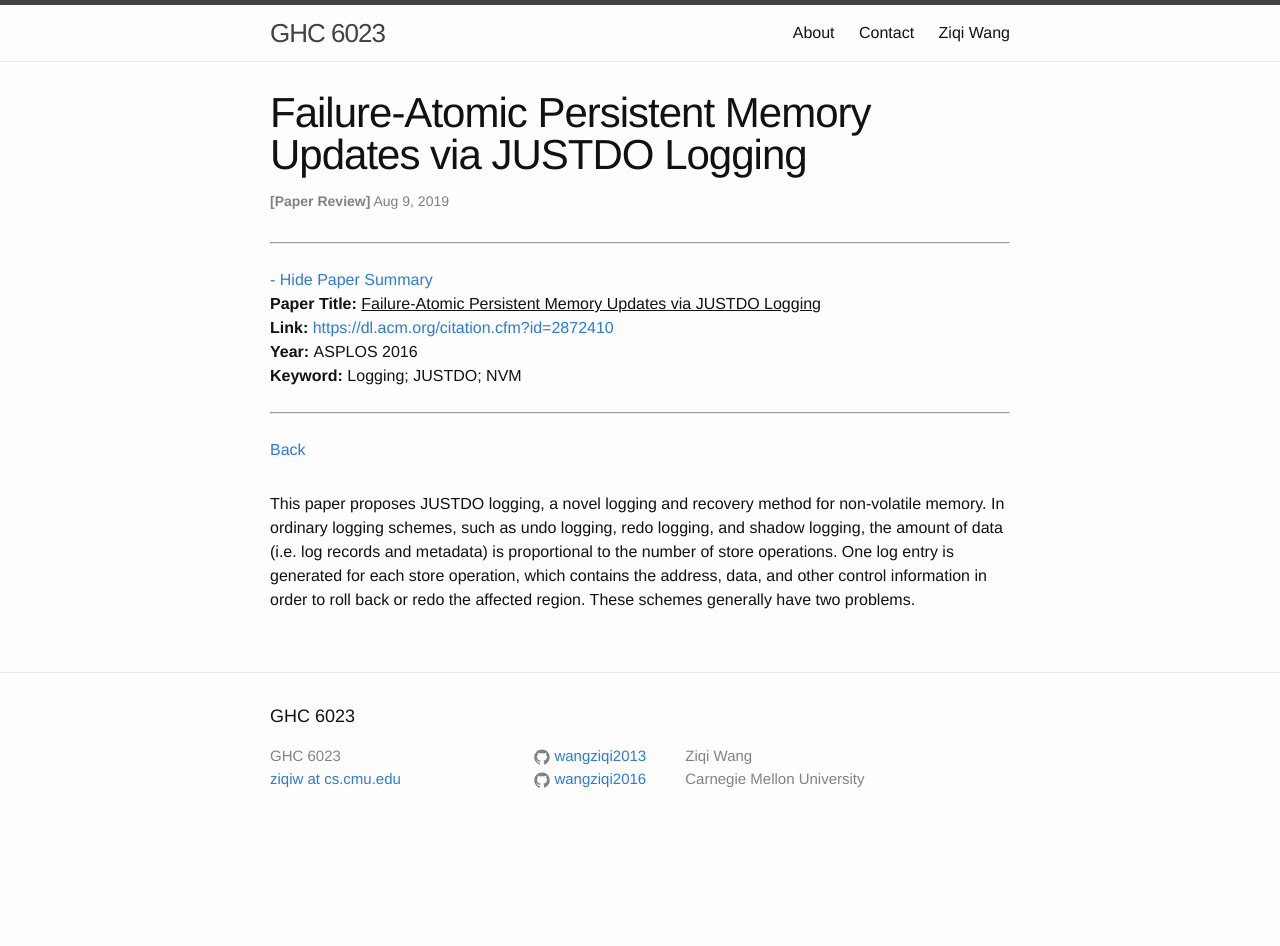
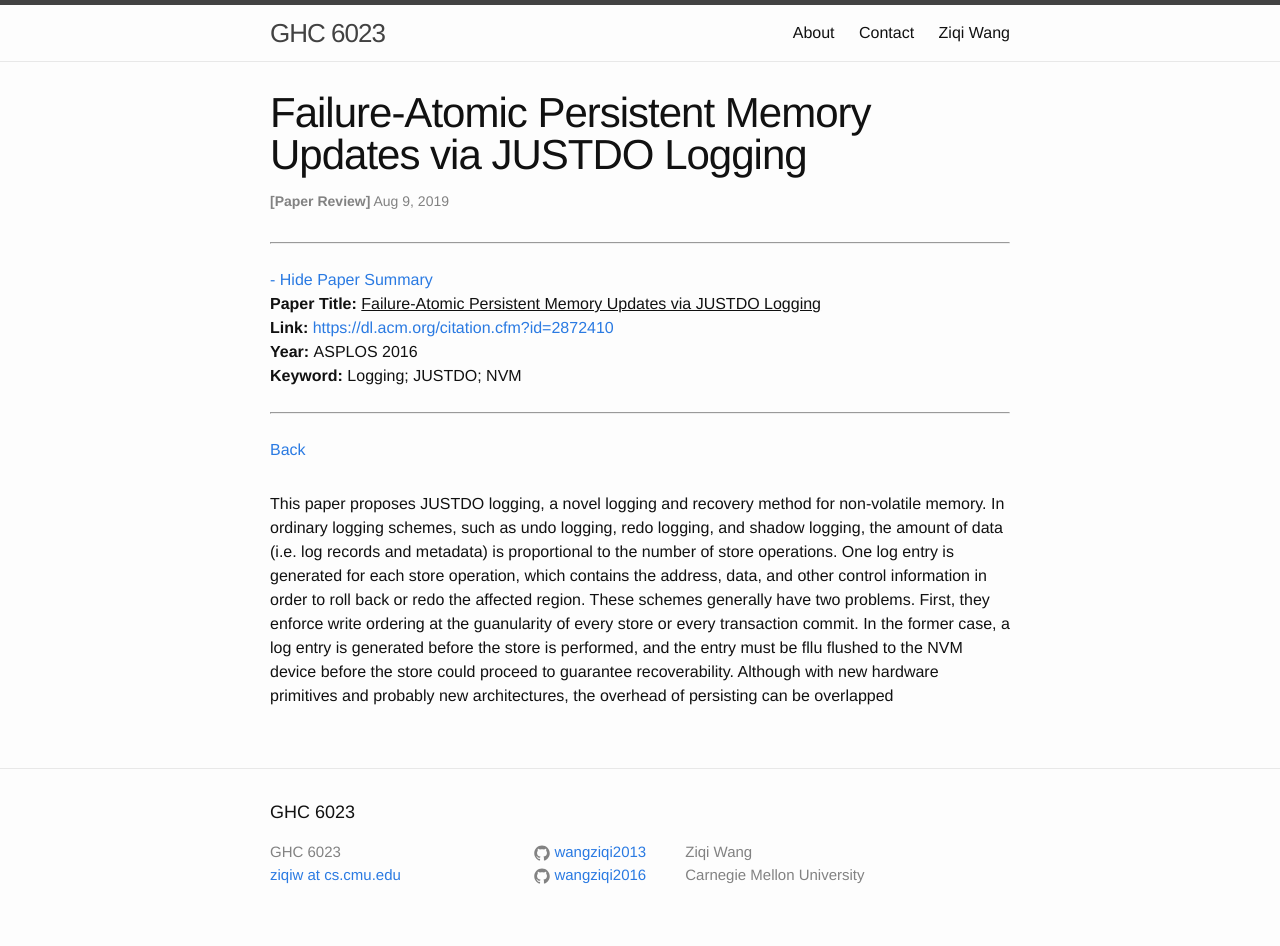
Before and after one commit to wangziqi2013/wangziqi2013.github.io, a Jekyll site: the page built from _posts/2019-08-08-justdo.markdown, in a window 1280 px wide. Built offline with Jekyll 4.4.1, drawn with Linux system fonts in a browser that asks for light colours; before the commit the page ends 900 px from its top, so only the background shows below that.

Commit message:
Working on first problems

```diff
--- a/_posts/2019-08-08-justdo.markdown
+++ b/_posts/2019-08-08-justdo.markdown
@@ -17,3 +17,7 @@ This paper proposes JUSTDO logging, a novel logging and recovery method for non-
 such as undo logging, redo logging, and shadow logging, the amount of data (i.e. log records and metadata) is proportional
 to the number of store operations. One log entry is generated for each store operation, which contains the address, data,
 and other control information in order to roll back or redo the affected region. These schemes generally have two problems.
+First, they enforce write ordering at the guanularity of every store or every transaction commit. In the former case,
+a log entry is generated before the store is performed, and the entry must be fllu flushed to the NVM device before the
+store could proceed to guarantee recoverability. Although with new hardware primitives and probably new architectures, the
+overhead of persisting can be overlapped
```
